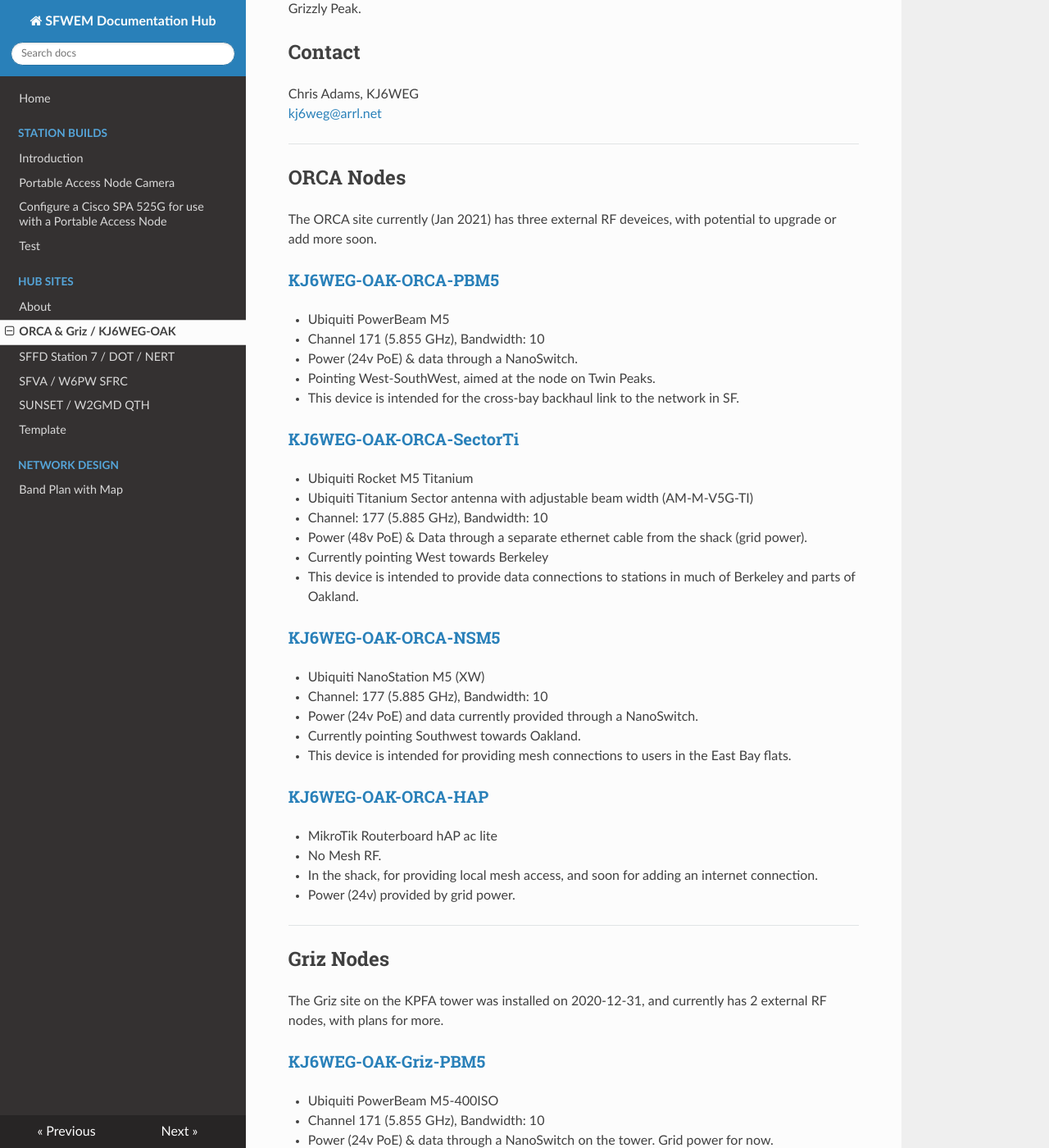
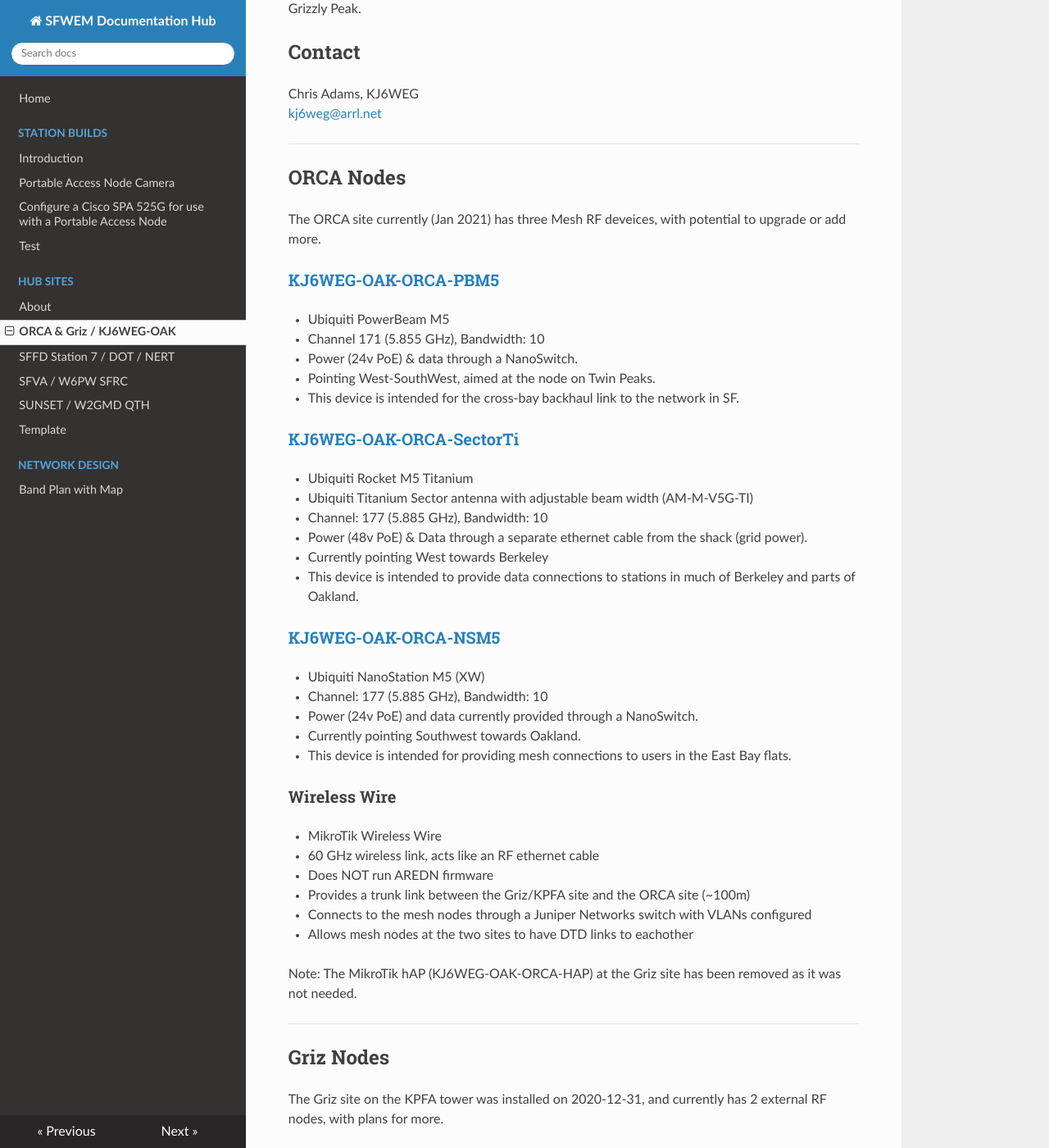
Before and after one commit to sfwem/SFWEM-Docs, an MkDocs documentation site: the page built from docs/hub_sites/orca.md, in a window 1280 px wide and 1400 px high, scrolled down 348 px. Shown: the whole window at 82% size. Built offline with MkDocs 1.6.1, drawn with Linux system fonts in a browser that asks for light colours; nearby versions of some CDN libraries; some of the changed text lies outside the part shown.

Commit message:
Update orca.md
Updated some of the info listed, based on work done at the sites on 1/17/2021.

```diff
--- a/docs/hub_sites/orca.md
+++ b/docs/hub_sites/orca.md
@@ -20,7 +20,7 @@
 
 ## ORCA Nodes
 
-The ORCA site currently (Jan 2021) has three external RF deveices, with potential to upgrade or add more soon.
+The ORCA site currently (Jan 2021) has three Mesh RF deveices, with potential to upgrade or add more.
 
 ### [KJ6WEG-OAK-ORCA-PBM5](http://kj6weg-oak-orca-pbm5.local.mesh)
 
@@ -47,12 +47,16 @@
 * Currently pointing Southwest towards Oakland.
 * This device is intended for providing mesh connections to users in the East Bay flats.
 
-### [KJ6WEG-OAK-ORCA-HAP](http://kj6weg-oak-orca-hap.local.mesh)
+### Wireless Wire
 
-* MikroTik Routerboard hAP ac lite
-* No Mesh RF.
-* In the shack, for providing local mesh access, and soon for adding an internet connection.
-* Power (24v) provided by grid power.
+* MikroTik Wireless Wire
+* 60 GHz wireless link, acts like an RF ethernet cable
+* Does NOT run AREDN firmware
+* Provides a trunk link between the Griz/KPFA site and the ORCA site (~100m)
+* Connects to the mesh nodes through a Juniper Networks switch with VLANs configured
+* Allows mesh nodes at the two sites to have DTD links to eachother
+
+Note: The MikroTik hAP (KJ6WEG-OAK-ORCA-HAP) at the Griz site has been removed as it was not needed.
 
 ***
 
@@ -84,11 +88,19 @@
 * In the shack, for providing local mesh access, and soon for adding an internet connection.
 * Power (24v) provided by grid power.
 
+### Wireless Wire
+
+* MikroTik Wireless Wire
+* 60 GHz wireless link, acts like an RF ethernet cable
+* Does NOT run AREDN firmware
+* Provides a trunk link between the ORCA site and the Griz/KPFA site (~100m)
+* Connects to the mesh nodes through a Juniper Networks switch with VLANs configured
+* Allows mesh nodes at the two sites to have DTD links to eachother
+
 ***
 
 ### Future
 
-* We are planning to test a 60 GHz Wireless Wire link (Part 15) between these two nearby sites, with a managed on each end to connect both the AREDN network and the internet between them.
 * Planned additions include a high speed Part 15 link on the Griz/KPFA tower, for internet backhaul to the two nodes.
 * We hope to upgrade some of the node hardware at these sites, and update some of the existing nodes with different aiming and/or channels.
 * We are looking into he possibilities of using these sites to provide backbone links to Mount San Bruno, Mount Diabolo, the Penninsula, and Marin County.
```
